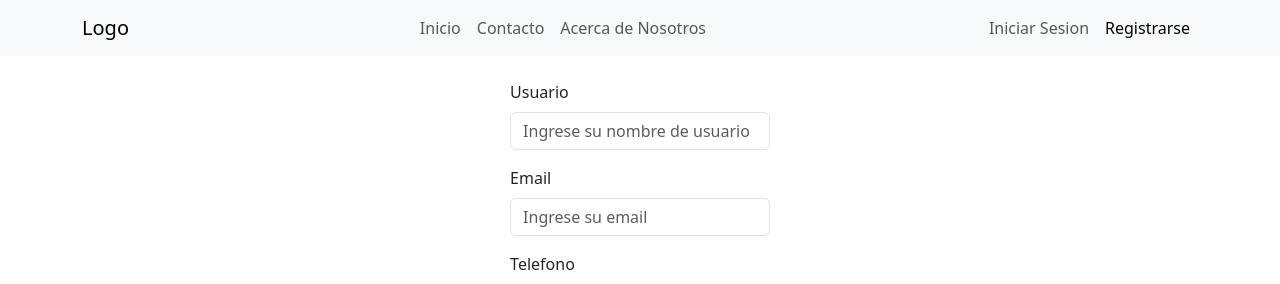
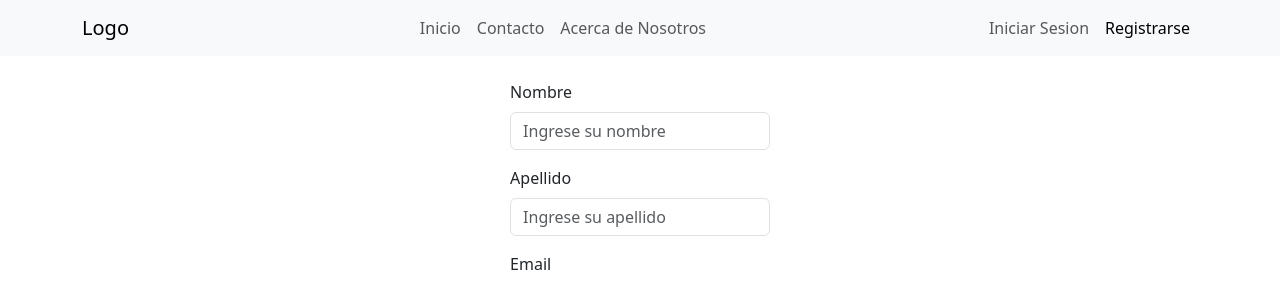
Before and after one commit to jero286/VET-FRONTEND, a React (Vite) app: page /registrarse in a window 1280 px wide. Shown: the top 284 px of the page. Built offline with nearby package versions, Linux system fonts and the light colour scheme.

Commit message:
se agrega apellido al formulario

```diff
--- a/src/componentes/form/FormC.jsx
+++ b/src/componentes/form/FormC.jsx
@@ -187,10 +187,10 @@ const FormC = ({ idPage }) => {
     <>
       <Form>
         <Form.Group className="mb-3" controlId="idUsuario">
-          <Form.Label>Usuario</Form.Label>
+          <Form.Label>Nombre</Form.Label>
           <Form.Control
             type="text"
-            placeholder="Ingrese su nombre de usuario"
+            placeholder="Ingrese su nombre"
             name="nombreUsuario"
             className={
               errores.nombreUsuario ? "form-control is-invalid" : "form-control"
@@ -211,6 +211,22 @@ const FormC = ({ idPage }) => {
           )}
         </Form.Group>
         {idPage === "registro" && (
+          <Form.Group className="mb-3" controlId="idApellido">
+            <Form.Label>Apellido</Form.Label>
+            <Form.Control
+              type="text"
+              placeholder="Ingrese su apellido"
+              name="apellido"
+              className={
+                errores.apellidoUsuario ? "form-control is-invalid" : "form-control"
+              }
+              value={registro.apellidoUsuario}
+              onChange={handleChangeDatosRegistro}
+            />
+            {errores.apellidoUsuario && <p className="text-danger">{errores.apellidoUsuario}</p>}
+          </Form.Group>
+        )}
+        {idPage === "registro" && (
           <Form.Group className="mb-3" controlId="idEmail">
             <Form.Label>Email</Form.Label>
             <Form.Control
@@ -227,7 +243,7 @@ const FormC = ({ idPage }) => {
           </Form.Group>
         )}
         {idPage === "registro" && (
-          <Form.Group className="mb-3" controlId="idEmail">
+          <Form.Group className="mb-3" controlId="idTelefono">
             <Form.Label>Telefono</Form.Label>
             <Form.Control
               type="text"
```
